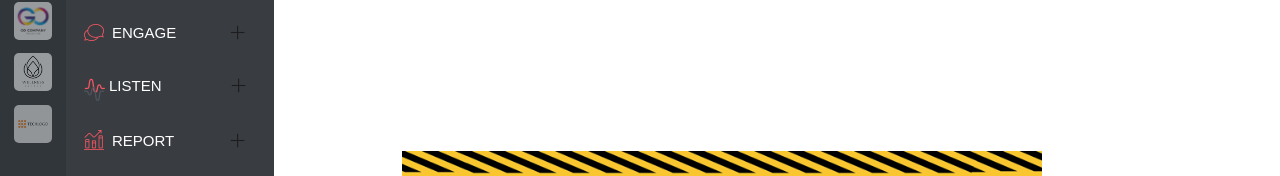
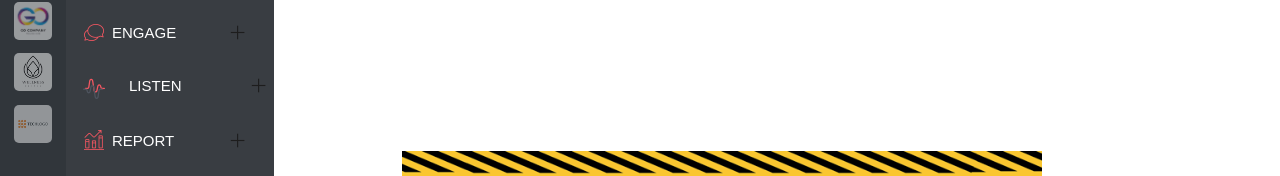
Before and after one commit to zgulen/sociality, a React (Create React App) app: page / in a window 1280 px wide. Shown: the part 212-388 px from the top of the page. Built offline with nearby package versions, Linux system fonts and the light colour scheme.

Commit message:
listen icons position fixed

```diff
--- a/src/style.css
+++ b/src/style.css
@@ -132,8 +132,9 @@
 }
 
 .listen-icon{
-  position: absolute;
-  top: 299px;
+  position: relative;
+  left: -22px;
+  top: 6px;
 }
 
 .description{
```
